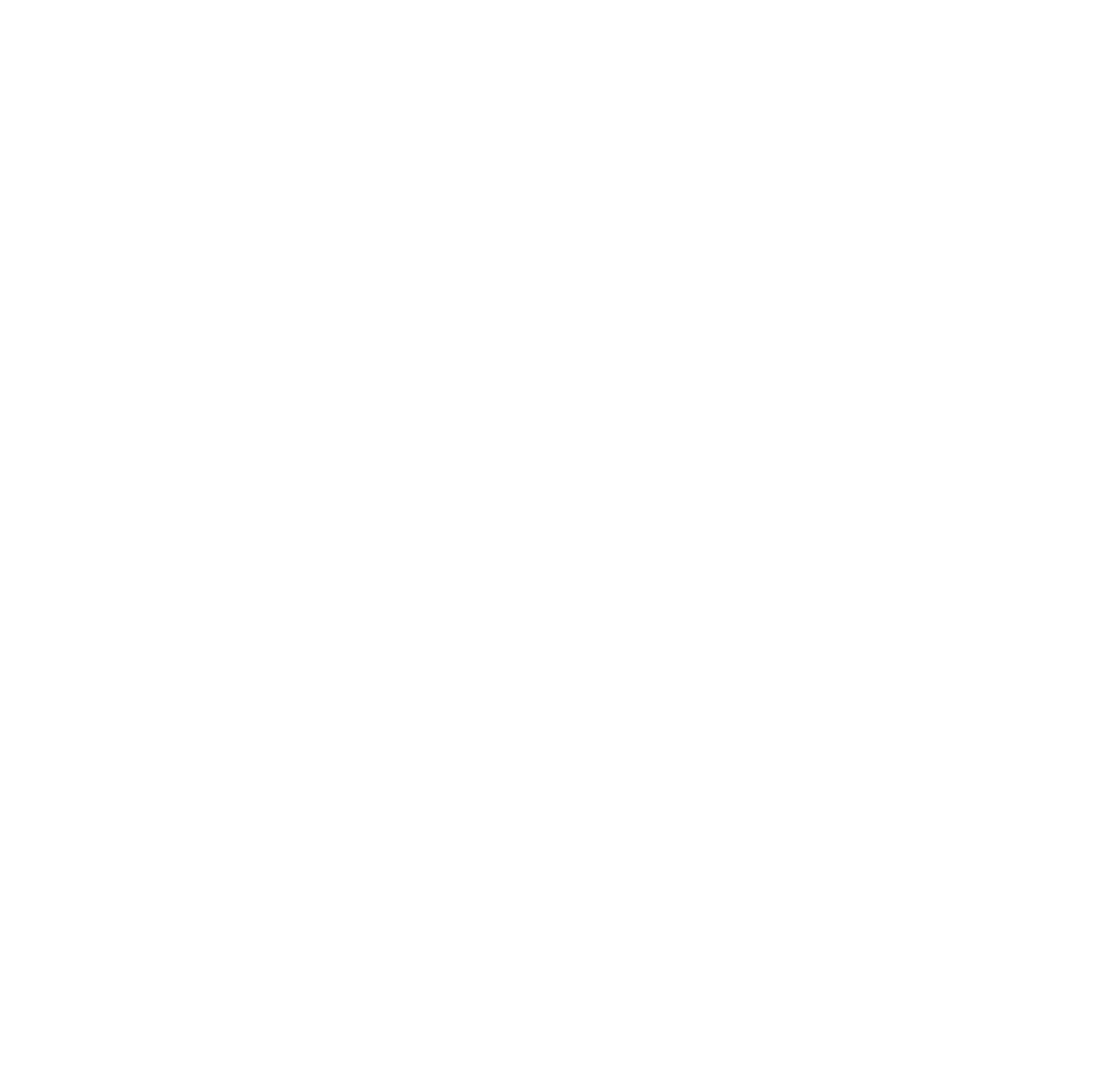
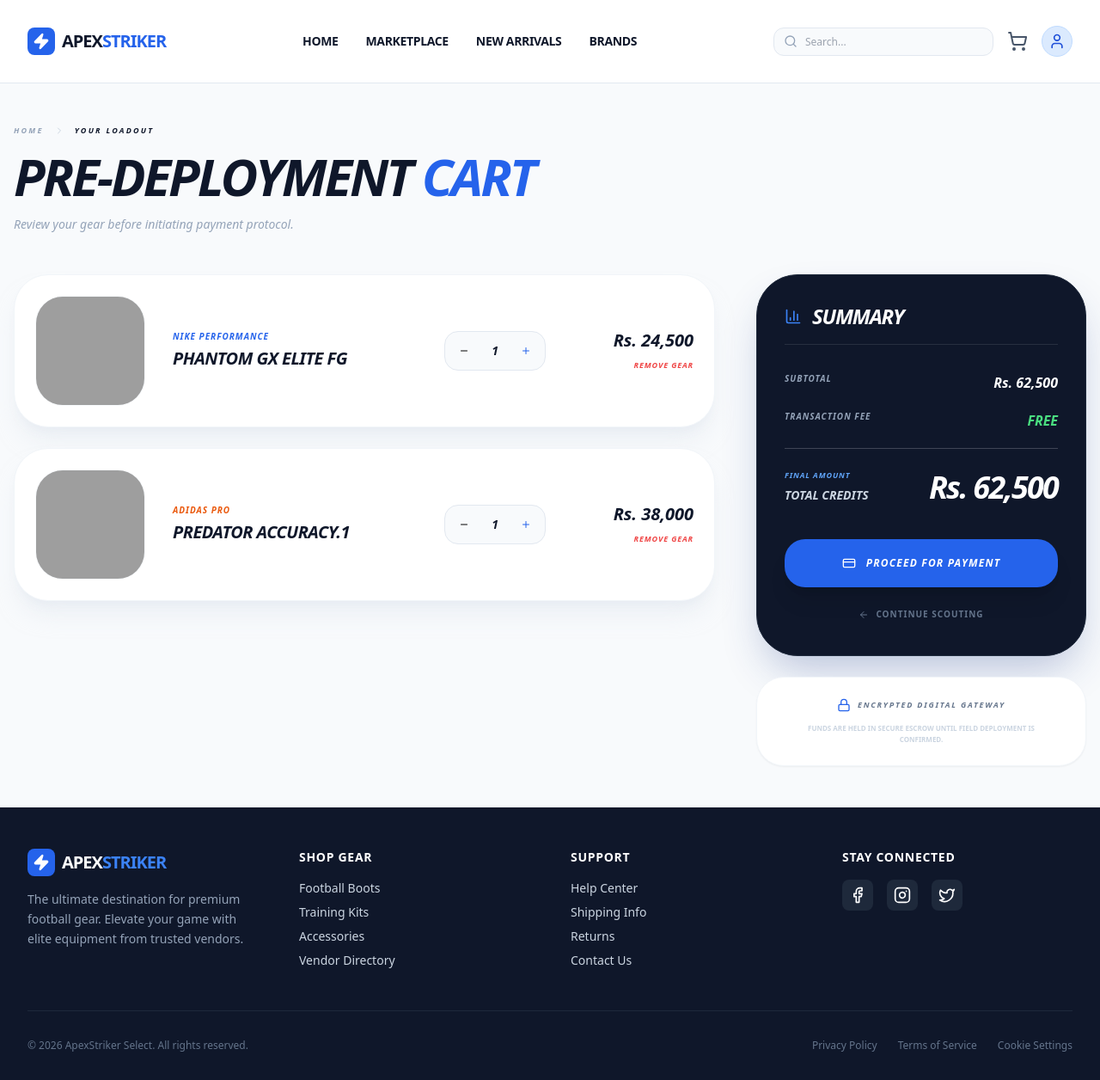
Before and after one commit to bipinjlimbu/ApexStriker---E-Commerce-Project-5th-Semester, a Django app: page /cart/ in a window 1280 px wide. Before the commit the page is empty. Shown: the whole page at 86% size. Before the commit the page ends 800 px from the top, so only its background shows below. Run offline with Django 5.2, Linux system fonts and the light colour scheme; the visitor is signed in with stand-in values (Sample User, id 1); grey boxes are pictures that could not be loaded.

Commit message:
Cart Page Template Added with Dummy Data

```diff
--- a/as_app/templates/main/cart_page.html
+++ b/as_app/templates/main/cart_page.html
@@ -0,0 +1,189 @@
+<!DOCTYPE html>
+<html lang="en">
+<head>
+    <meta charset="UTF-8">
+    <meta name="viewport" content="width=device-width, initial-scale=1.0">
+    <title>Deployment Loadout | ApexStriker</title>
+    {% load static %}
+    <link href="{% static 'css/styles.css' %}" rel="stylesheet" />
+    <style>
+        .italic-force { font-style: italic; }
+        input::-webkit-outer-spin-button, input::-webkit-inner-spin-button { -webkit-appearance: none; margin: 0; }
+        .no-scrollbar::-webkit-scrollbar { display: none; }
+    </style>
+</head>
+
+<body class="bg-slate-50 flex flex-col min-h-screen">
+    {% include 'components/_navbar.html' %}
+    {% include 'components/_alert_messages.html' %}
+
+    <main class="flex-grow py-12 px-4">
+        <div class="max-w-7xl mx-auto">
+
+            <div class="mb-12">
+                <div class="flex items-center gap-3 text-[9px] font-black uppercase tracking-[0.25em] italic text-slate-400 mb-4">
+                    <a href="/">Home</a>
+                    <i data-lucide="chevron-right" class="w-3 h-3 text-slate-300"></i>
+                    <span class="text-slate-900">Your Loadout</span>
+                </div>
+                <h1 class="text-5xl md:text-6xl font-black text-slate-900 uppercase italic tracking-tighter leading-none">
+                    Pre-Deployment <span class="text-blue-600">Cart</span>
+                </h1>
+                <p class="text-slate-400 italic font-medium mt-4 text-sm">Review your gear before initiating payment protocol.</p>
+            </div>
+
+            <div class="grid grid-cols-1 lg:grid-cols-3 gap-12 items-start">
+
+                <div class="lg:col-span-2 space-y-6">
+
+                    <div class="cart-item bg-white p-6 rounded-[2.5rem] border border-slate-100 shadow-xl shadow-slate-200/50 flex flex-col md:flex-row items-center gap-8 group transition-all" data-price="24500">
+                        <div class="w-32 h-32 bg-slate-100 rounded-[2rem] overflow-hidden flex-shrink-0 border border-slate-50">
+                            <img src="https://images.unsplash.com/photo-1542291026-7eec264c27ff?q=80&w=2070&auto=format&fit=crop" class="w-full h-full object-cover group-hover:scale-110 transition-transform duration-700">
+                        </div>
+
+                        <div class="flex-grow text-center md:text-left">
+                            <p class="text-[10px] text-blue-600 font-black uppercase tracking-widest italic mb-1">Nike Performance</p>
+                            <h3 class="text-xl font-black text-slate-900 uppercase italic tracking-tight">Phantom GX Elite FG</h3>
+                        </div>
+
+                        <div class="flex items-center bg-slate-50 border border-slate-200 rounded-2xl p-1.5 h-max">
+                            <button onclick="updateQty(this, -1)" class="w-8 h-8 flex items-center justify-center hover:bg-white rounded-lg transition-all active:scale-90">
+                                <i data-lucide="minus" class="w-3 h-3"></i>
+                            </button>
+                            <input type="number" value="1" class="qty-input w-10 text-center bg-transparent border-none font-black text-slate-900 italic text-sm" readonly>
+                            <button onclick="updateQty(this, 1)" class="w-8 h-8 flex items-center justify-center hover:bg-white rounded-lg transition-all text-blue-600 active:scale-90">
+                                <i data-lucide="plus" class="w-3 h-3"></i>
+                            </button>
+                        </div>
+
+                        <div class="text-right min-w-[140px]">
+                            <p class="text-xl font-black text-slate-900 italic item-total">Rs. 24,500</p>
+                            <button class="text-[9px] font-black text-red-500 uppercase tracking-widest italic hover:text-red-700 mt-2 transition-colors">Remove Gear</button>
+                        </div>
+                    </div>
+
+                    <div class="cart-item bg-white p-6 rounded-[2.5rem] border border-slate-100 shadow-xl shadow-slate-200/50 flex flex-col md:flex-row items-center gap-8 group transition-all" data-price="38000">
+                        <div class="w-32 h-32 bg-slate-100 rounded-[2rem] overflow-hidden flex-shrink-0 border border-slate-50">
+                            <img src="https://images.unsplash.com/photo-1511886929837-354d827aae26?q=80&w=1964&auto=format&fit=crop" class="w-full h-full object-cover group-hover:scale-110 transition-transform duration-700">
+                        </div>
+
+                        <div class="flex-grow text-center md:text-left">
+                            <p class="text-[10px] text-orange-600 font-black uppercase tracking-widest italic mb-1">Adidas Pro</p>
+                            <h3 class="text-xl font-black text-slate-900 uppercase italic tracking-tight">Predator Accuracy.1</h3>
+                        </div>
+
+                        <div class="flex items-center bg-slate-50 border border-slate-200 rounded-2xl p-1.5 h-max">
+                            <button onclick="updateQty(this, -1)" class="w-8 h-8 flex items-center justify-center hover:bg-white rounded-lg transition-all active:scale-90">
+                                <i data-lucide="minus" class="w-3 h-3"></i>
+                            </button>
+                            <input type="number" value="1" class="qty-input w-10 text-center bg-transparent border-none font-black text-slate-900 italic text-sm" readonly>
+                            <button onclick="updateQty(this, 1)" class="w-8 h-8 flex items-center justify-center hover:bg-white rounded-lg transition-all text-blue-600 active:scale-90">
+                                <i data-lucide="plus" class="w-3 h-3"></i>
+                            </button>
+                        </div>
+
+                        <div class="text-right min-w-[140px]">
+                            <p class="text-xl font-black text-slate-900 italic item-total">Rs. 38,000</p>
+                            <button class="text-[9px] font-black text-red-500 uppercase tracking-widest italic hover:text-red-700 mt-2 transition-colors">Remove Gear</button>
+                        </div>
+                    </div>
+
+                </div>
+
+                <div class="lg:sticky lg:top-8">
+                    <div class="bg-slate-900 p-8 rounded-[3rem] text-white shadow-2xl shadow-blue-900/30 border border-slate-800">
+                        <h2 class="text-2xl font-black uppercase italic tracking-tighter mb-8 pb-4 border-b border-white/10 flex items-center gap-3">
+                            <i data-lucide="bar-chart-3" class="w-5 h-5 text-blue-500"></i>
+                            Summary
+                        </h2>
+
+                        <div class="space-y-5 mb-10">
+                            <div class="flex justify-between text-slate-400">
+                                <span class="text-[10px] font-black uppercase tracking-widest italic">Subtotal</span>
+                                <span class="font-bold italic text-white" id="summary-subtotal">Rs. 0</span>
+                            </div>
+                            <div class="flex justify-between text-slate-400">
+                                <span class="text-[10px] font-black uppercase tracking-widest italic">Transaction Fee</span>
+                                <span class="font-bold italic text-green-400">FREE</span>
+                            </div>
+
+                            <div class="pt-6 border-t border-white/20 flex justify-between items-end">
+                                <div>
+                                    <span class="text-[9px] font-black uppercase tracking-widest italic text-blue-400 block mb-1">Final Amount</span>
+                                    <span class="text-sm font-black uppercase italic text-slate-300">Total Credits</span>
+                                </div>
+                                <span class="text-4xl font-black italic tracking-tighter text-white" id="summary-total">Rs. 0</span>
+                            </div>
+                        </div>
+
+                        <div class="space-y-4">
+                            <button type="submit" class="w-full bg-blue-600 text-white font-black py-5 rounded-[1.5rem] hover:bg-blue-500 transition-all flex items-center justify-center gap-3 uppercase italic tracking-widest text-xs shadow-xl active:scale-95 group">
+                                <i data-lucide="credit-card" class="w-4 h-4 transition-transform group-hover:scale-110"></i>
+                                Proceed for Payment
+                            </button>
+
+                            <a href="/marketplace/" class="w-full flex items-center justify-center py-2 text-[10px] font-black text-slate-500 uppercase tracking-widest hover:text-white transition-colors group">
+                                <i data-lucide="arrow-left" class="w-3 h-3 mr-2 transition-transform group-hover:-translate-x-1"></i> Continue Scouting
+                            </a>
+                        </div>
+                    </div>
+
+                    <div class="mt-6 flex flex-col items-center gap-3 p-6 bg-white rounded-[2rem] border border-slate-100 shadow-sm">
+                        <div class="flex items-center gap-2 text-slate-500">
+                            <i data-lucide="lock" class="w-4 h-4 text-blue-600"></i>
+                            <span class="text-[9px] font-black uppercase tracking-[0.2em] italic">Encrypted Digital Gateway</span>
+                        </div>
+                        <p class="text-[8px] text-slate-300 font-bold uppercase text-center px-4 leading-relaxed">
+                            Funds are held in secure escrow until field deployment is confirmed.
+                        </p>
+                    </div>
+                </div>
+
+            </div>
+        </div>
+    </main>
+
+    {% include 'components/_footer.html' %}
+
+    <script src="{% static 'js/lucide.min.js' %}"></script>
+    <script>
+        lucide.createIcons();
+
+        function updateQty(btn, change) {
+            const itemContainer = btn.closest('.cart-item');
+            const input = itemContainer.querySelector('.qty-input');
+            const pricePerItem = parseInt(itemContainer.getAttribute('data-price'));
+            const itemTotalDisplay = itemContainer.querySelector('.item-total');
+
+            let currentQty = parseInt(input.value);
+            let newQty = currentQty + change;
+
+            if (newQty < 1) return;
+            input.value = newQty;
+
+            const newItemTotal = newQty * pricePerItem;
+            itemTotalDisplay.innerText = `Rs. ${newItemTotal.toLocaleString()}`;
+
+            calculateGlobalTotal();
+        }
+
+        function calculateGlobalTotal() {
+            let grandTotal = 0;
+            const allItems = document.querySelectorAll('.cart-item');
+
+            allItems.forEach(item => {
+                const qty = parseInt(item.querySelector('.qty-input').value);
+                const price = parseInt(item.getAttribute('data-price'));
+                grandTotal += (qty * price);
+            });
+
+            const formattedTotal = `Rs. ${grandTotal.toLocaleString()}`;
+            document.getElementById('summary-subtotal').innerText = formattedTotal;
+            document.getElementById('summary-total').innerText = formattedTotal;
+        }
+
+        // Initialize math on page load
+        calculateGlobalTotal();
+    </script>
+</body>
+</html>
--- a/static/css/styles.css
+++ b/static/css/styles.css
@@ -416,7 +416,7 @@ Ensure the default browser behavior of the `hidden` attribute.
   display: none;
 }
 
-.-translate-y-1\/2, .translate-x-20, .translate-y-\[-10px\], .translate-x-1\/2, .-translate-x-full, .rotate-3, .skew-x-12, .transform, .active\:scale-95, .active\:scale-\[0\.98\], .active\:scale-90, .group-hover\:translate-y-0, .group-hover\:translate-x-full, .group-hover\:translate-x-1, .group-hover\:rotate-90, .group-hover\:scale-110, .group-hover\:scale-125, .group-hover\:scale-105 {
+.-translate-y-1\/2, .translate-x-20, .translate-y-\[-10px\], .translate-x-1\/2, .-translate-x-full, .rotate-3, .skew-x-12, .transform, .active\:scale-95, .active\:scale-\[0\.98\], .active\:scale-90, .group-hover\:translate-y-0, .group-hover\:translate-x-full, .group-hover\:translate-x-1, .group-hover\:-translate-x-1, .group-hover\:rotate-90, .group-hover\:scale-110, .group-hover\:scale-125, .group-hover\:scale-105 {
   --tw-translate-x: 0;
   --tw-translate-y: 0;
   --tw-rotate: 0;
@@ -710,6 +744,10 @@ Ensure the default browser behavior of the `hidden` attribute.
   margin-right: 0.25rem;
 }
 
+.mr-2 {
+  margin-right: 0.5rem;
+}
+
 .block {
   display: block;
 }
@@ -832,6 +870,11 @@ Ensure the default browser behavior of the `hidden` attribute.
 
 .h-\[calc\(100vh-20px\)\] {
   height: calc(100vh - 20px);
+}
+
+.h-max {
+  height: -moz-max-content;
+  height: max-content;
 }
 
 .max-h-full {
@@ -950,6 +993,14 @@ Ensure the default browser behavior of the `hidden` attribute.
 .w-fit {
   width: -moz-fit-content;
   width: fit-content;
+}
+
+.min-w-\[120px\] {
+  min-width: 120px;
+}
+
+.min-w-\[140px\] {
+  min-width: 140px;
 }
 
 .max-w-md {
@@ -2031,6 +2082,10 @@ Ensure the default browser behavior of the `hidden` attribute.
   padding-bottom: 3rem;
 }
 
+.pb-4 {
+  padding-bottom: 1rem;
+}
+
 .text-left {
   text-align: left;
 }
@@ -2349,6 +2404,16 @@ Ensure the default browser behavior of the `hidden` attribute.
 .text-emerald-600 {
   --tw-text-opacity: 1;
   color: rgb(5 150 105 / var(--tw-text-opacity));
+}
+
+.text-orange-600 {
+  --tw-text-opacity: 1;
+  color: rgb(234 88 12 / var(--tw-text-opacity));
+}
+
+.text-green-400 {
+  --tw-text-opacity: 1;
+  color: rgb(74 222 128 / var(--tw-text-opacity));
 }
 
 .opacity-0 {
@@ -2477,6 +2542,11 @@ Ensure the default browser behavior of the `hidden` attribute.
   --tw-shadow: var(--tw-shadow-colored);
 }
 
+.shadow-blue-900\/30 {
+  --tw-shadow-color: rgb(30 58 138 / 0.3);
+  --tw-shadow: var(--tw-shadow-colored);
+}
+
 .outline-none {
   outline: 2px solid transparent;
   outline-offset: 2px;
@@ -2999,13 +3104,34 @@ Ensure the default browser behavior of the `hidden` attribute.
     align-items: flex-end;
   }
 
+  .md\:text-left {
+    text-align: left;
+  }
+
   .md\:text-7xl {
     font-size: 4.5rem;
     line-height: 1;
   }
+
+  .md\:text-6xl {
+    font-size: 3.75rem;
+    line-height: 1;
+  }
 }
 
 @media (min-width: 1024px) {
+  .lg\:sticky {
+    position: sticky;
+  }
+
+  .lg\:top-8 {
+    top: 2rem;
+  }
+
+  .lg\:col-span-2 {
+    grid-column: span 2 / span 2;
+  }
+
   .lg\:w-64 {
     width: 16rem;
   }
```
Also changed, not shown: other parts of static/css/styles.css (+69 -0 lines).
